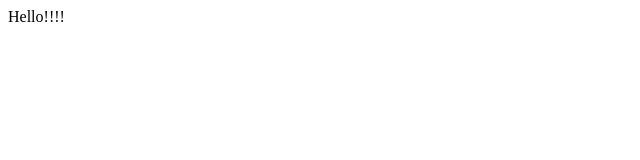
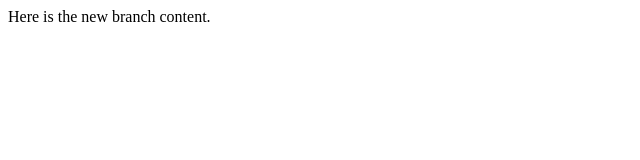
Before and after one commit to mw-muriithi/lecture1, a plain HTML site: page index.html in a window 1280 px wide. Shown: the whole page, without its empty margins (0-640 px from the left). Drawn offline with Linux system fonts and the light colour scheme.

Commit message:
New branch contents

```diff
--- a/index.html
+++ b/index.html
@@ -4,6 +4,6 @@
         <title>My Webpage!</title>
     </head>
     <body>
-        Hello!!!!
+        Here is the new branch content.
     </body>
 </html>
```
